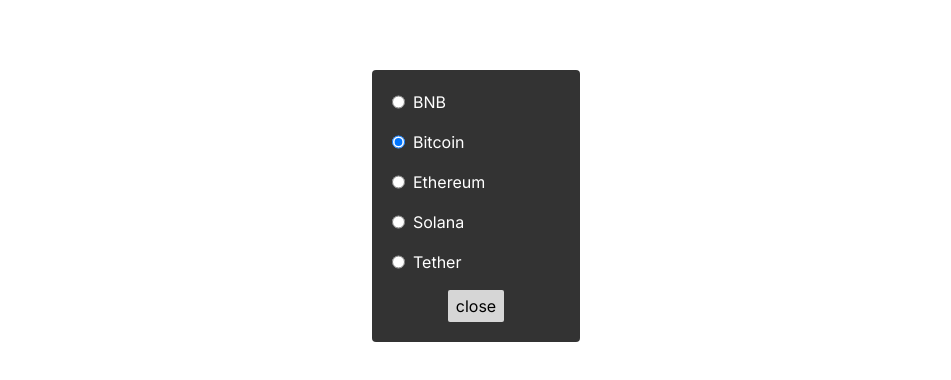
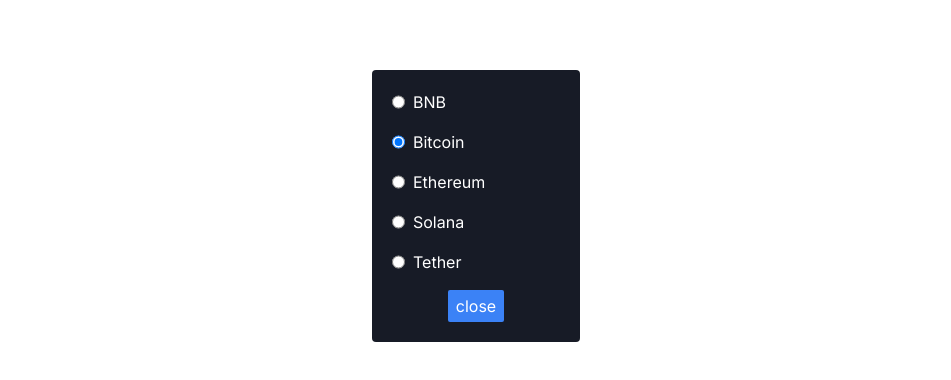
Before and after one commit to mahesh2885858/stockpulse, a Next.js app: page / in a window 1280 px wide. Both pictures are taken after a click on the button "Select another coin". Shown: the part 242-622 px from the top of the page, without its empty margins (164-1115 px from the left). Built offline with nearby package versions, Linux system fonts and the light colour scheme; no server answers; the database is empty.

Commit message:
chnage styling

```diff
--- a/src/components/CoinChangeModal.tsx
+++ b/src/components/CoinChangeModal.tsx
@@ -25,7 +25,7 @@
   };
   return (
     <ModalOverlay visible={visible}>
-      <div className=" bg-black/80 w-52 shadow-yellow-300 rounded text-white flex flex-col p-5 gap-4 justify-center items-start">
+      <div className=" bg-[#171b26] w-52 shadow-yellow-300 rounded text-white flex flex-col p-5 gap-4 justify-center items-start">
         <div className="flex flex-col gap-4">
           {Object.keys(options).map((option) => {
             const coin = option as keyof TCoinCodes;
@@ -48,7 +48,7 @@
         </div>
         <div className="w-full flex justify-center gap-4">
           <button
-            className="bg-white/80 p-1 px-2 rounded-sm text-black"
+            className="bg-blue-500 p-1 px-2 rounded-sm text-white"
             onClick={() => {
               closeModal();
             }}
--- a/src/components/ModalOverlay.tsx
+++ b/src/components/ModalOverlay.tsx
@@ -7,7 +7,7 @@
   const { visible, children } = props;
   if (!visible) return null;
   return (
-    <div className="absolute w-full h-full flex justify-center items-center">
+    <div className="fixed w-full h-full flex justify-center items-center">
       {children}
     </div>
   );
```
